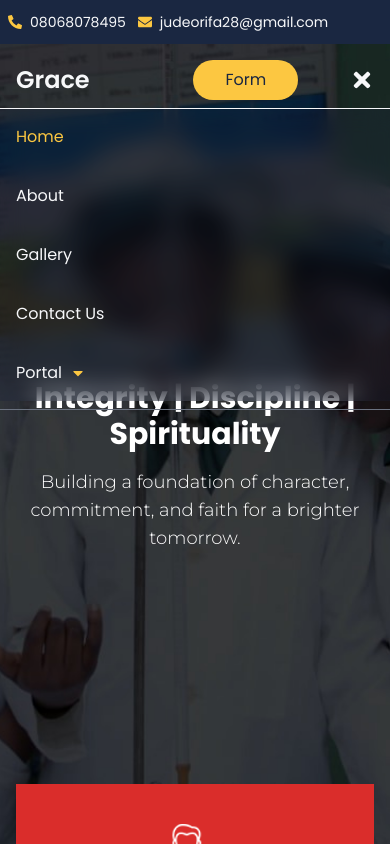
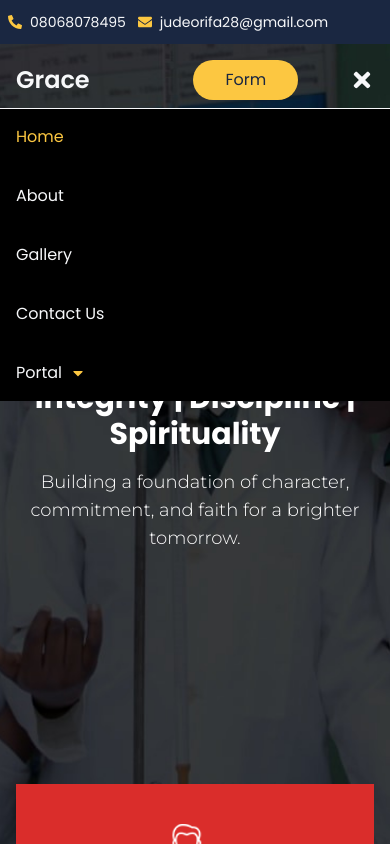
Before and after one commit to Jude006/client, a React (Vite) app: page / in a window 390 px wide. Both pictures are taken after a click on the button 362 px from the left and 80 px from the top of the page. Shown: the top 844 px of the page. Built offline with nearby package versions, Linux system fonts and the light colour scheme; a web font is replaced by a local one.

Commit message:
fix my nav

```diff
--- a/src/components/Navbar.jsx
+++ b/src/components/Navbar.jsx
@@ -32,7 +32,7 @@ const Navbar = () => {
       className={`w-full z-50 py-1 transition-transform duration-300 ease-linear  font-poppins  ${
         sticky
           ? 'sticky top-0 bg-black  backdrop-blur-md text-accent shadow-md z-50'
-          : 'bg-transparent text-accent absolute border-b border-gray-500'
+          : 'bg-transparent text-accent absolute md:border-b border-gray-500'
       }`}
     >
       <nav className="py-1">
@@ -93,7 +93,7 @@ const Navbar = () => {
                         }`}
                       >
                         <Link
-                          className="hover:text-secondary duration-300 ease-linear under"
+                          className="hover:text-secondary duration-300 ease-linear under text-nowrap"
                           to="/portal"
                         >
                           School Portal
@@ -107,7 +107,7 @@ const Navbar = () => {
                         }`}
                       >
                         <Link
-                          className="hover:text-secondary duration-300 ease-linear under"
+                          className="hover:text-secondary duration-300 ease-linear under text-nowrap"
                           to="/signIn"
                         >
                           Moderator
@@ -131,7 +131,7 @@ const Navbar = () => {
 
 
         {showNav && (
-          <div className="lg:hidden flex border-t border-accent bg-primary bg-opacity-25 backdrop-blur-md">
+          <div className="lg:hidden flex border-t border-accent bg-black backdrop-blur-md">
             <ul className="gap-[35px] font-poppins flex flex-col px-4 py-4">
               <li onClick={()=>setShowNav(false)}
                 className={`${
```
